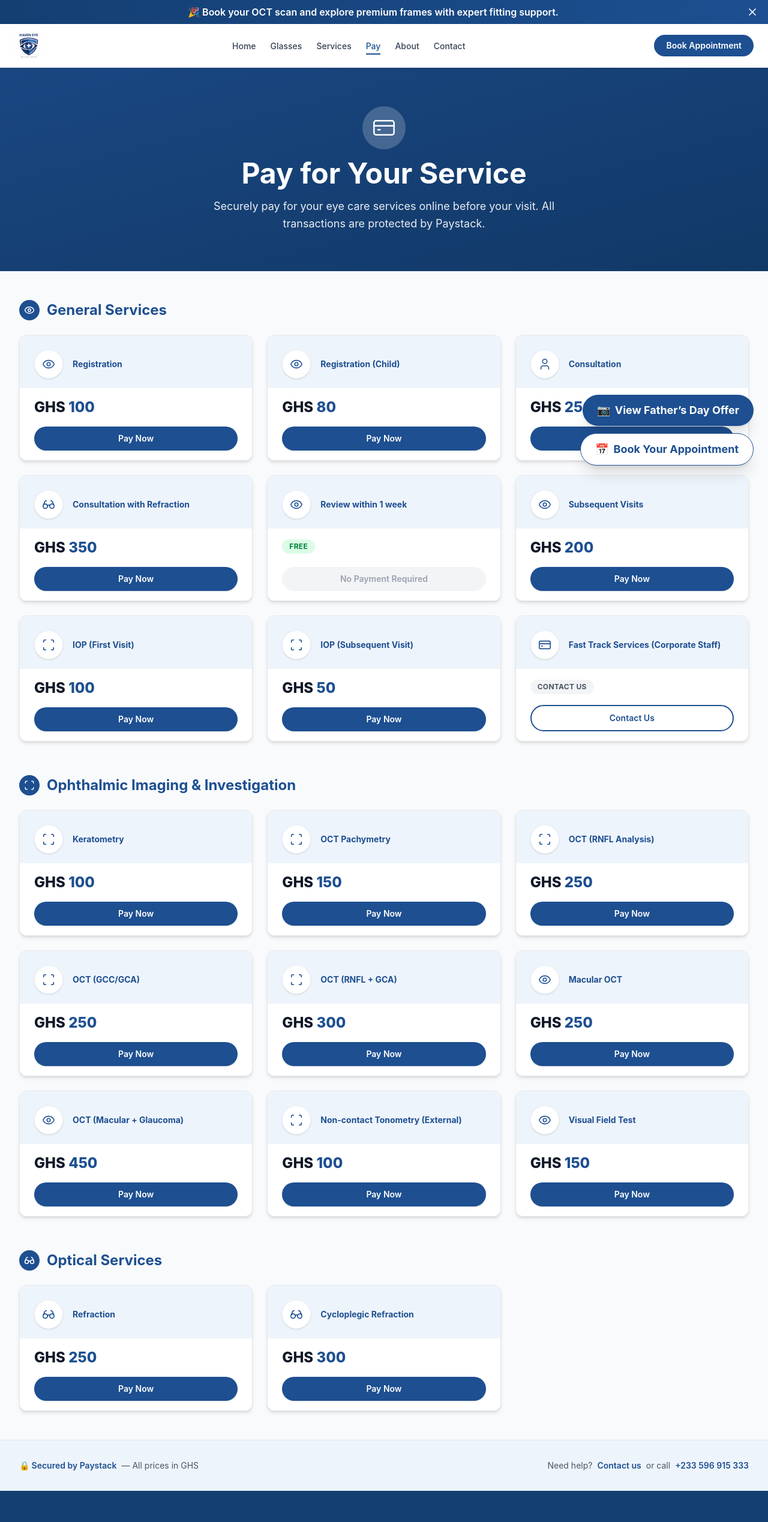
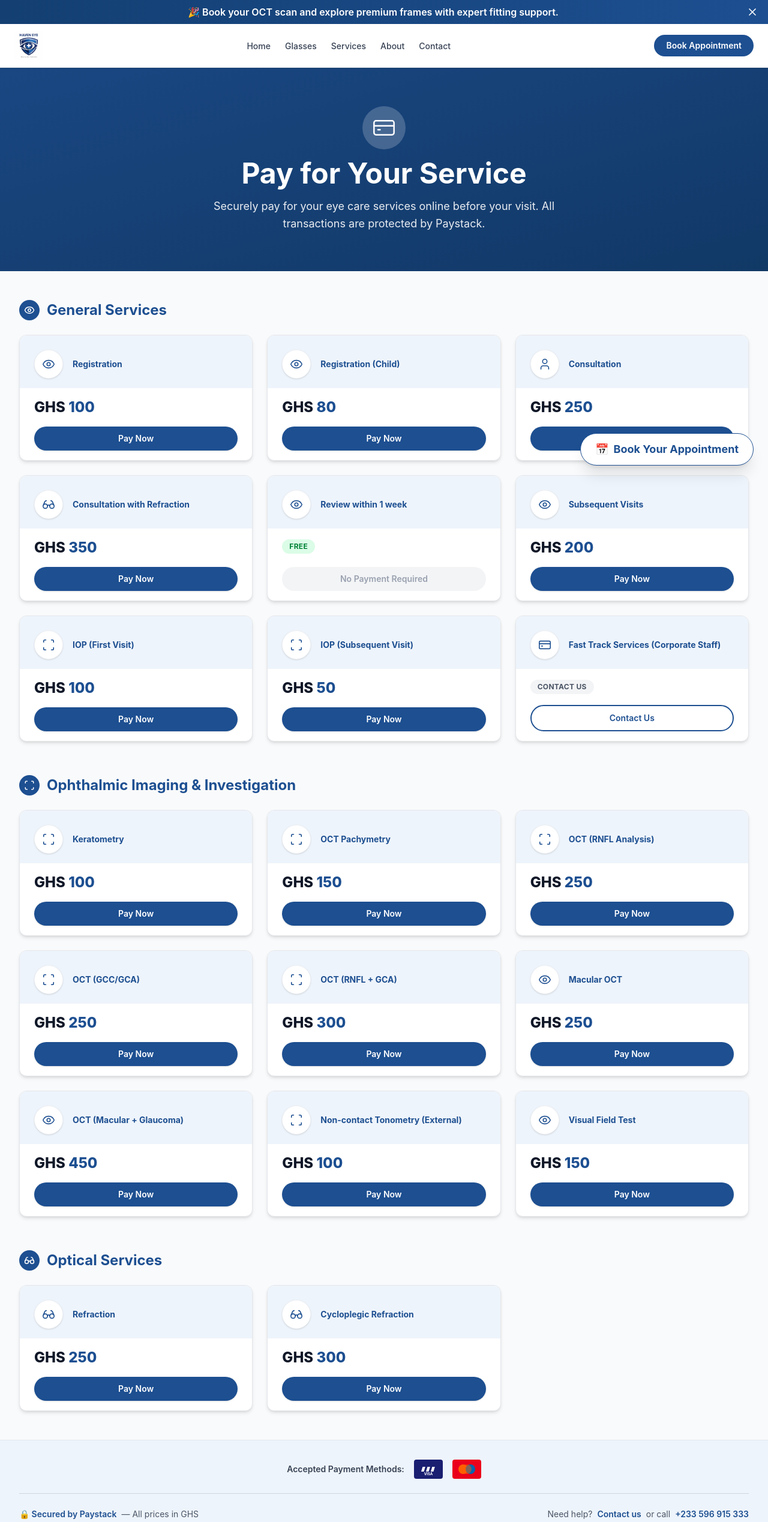
Before and after one commit to Barmoo/haven-eyes-project, a React (Vite) app: page /payment in a window 1280 px wide. Shown: the top 2537 px of the page at 60% size. Built offline with nearby package versions, Linux system fonts and the light colour scheme.

Commit message:
changes added

```diff
--- a/src/components/navbar.jsx
+++ b/src/components/navbar.jsx
@@ -9,7 +9,6 @@ const Navbar = () => {
     { label: 'Home', href: '/' },
     { label: 'Glasses', href: '/glasses' },
     { label: 'Services', href: '/services' },
-    { label: 'Pay', href: '/payment' },
     { label: 'About', href: '/about' },
     { label: 'Contact', href: '/contact' },
   ];
--- a/src/components/payment.jsx
+++ b/src/components/payment.jsx
@@ -409,7 +409,41 @@ const Payment = () => {
 
       {/* ── Bottom note ── */}
       <div className="px-4 sm:px-6 lg:px-8 py-8 bg-[#eef4fb] border-t border-gray-200">
-        <div className="max-w-7xl mx-auto flex flex-col sm:flex-row items-center justify-between gap-4 text-sm text-gray-600">
+        <div className="max-w-7xl mx-auto space-y-4">
+          {/* Payment methods */}
+          <div className="flex items-center justify-center gap-4 mb-6 pb-6 border-b border-gray-300">
+            <span className="text-sm font-semibold text-gray-700">Accepted Payment Methods:</span>
+            {/* Visa */}
+            <svg
+              className="h-8 w-auto"
+              viewBox="0 0 48 32"
+              fill="none"
+              xmlns="http://www.w3.org/2000/svg"
+            >
+              <rect width="48" height="32" rx="4" fill="#1A1F71" />
+              <path d="M12 20L14.4 12H18.8L16.4 20H12Z" fill="#FFFFFF" />
+              <path d="M20 20L22.4 12H26.8L24.4 20H20Z" fill="#FFFFFF" />
+              <path d="M28 20L30.4 12H34.8L32.4 20H28Z" fill="#FFFFFF" />
+              <text x="24" y="26" fontSize="6" fill="#FFFFFF" textAnchor="middle" fontWeight="bold">
+                VISA
+              </text>
+            </svg>
+            {/* Mastercard */}
+            <svg
+              className="h-8 w-auto"
+              viewBox="0 0 48 32"
+              fill="none"
+              xmlns="http://www.w3.org/2000/svg"
+            >
+              <rect width="48" height="32" rx="4" fill="#EB001B" />
+              <circle cx="18" cy="16" r="8" fill="#FF5F00" />
+              <circle cx="30" cy="16" r="8" fill="#0066B2" />
+              <circle cx="24" cy="16" r="8" fill="#FF5F00" opacity="0.5" />
+            </svg>
+          </div>
+
+          {/* Info row */}
+          <div className="flex flex-col sm:flex-row items-center justify-between gap-4 text-sm text-gray-600">
             <div className="flex items-center gap-2">
               <span className="text-[#1d4f91] font-semibold">🔒 Secured by Paystack</span>
               <span>— All prices in GHS</span>
@@ -423,6 +457,7 @@ const Payment = () => {
               <a href="tel:+233596915333" className="text-[#1d4f91] font-semibold hover:underline">
                 +233 596 915 333
               </a>
+            </div>
           </div>
         </div>
       </div>
--- a/src/components/stickyCtaButton.jsx
+++ b/src/components/stickyCtaButton.jsx
@@ -1,17 +1,9 @@
-import React, { useState } from 'react';
+import React from 'react';
 
 const StickyCtaButton = () => {
-  const [showPreview, setShowPreview] = useState(false);
-
   return (
     <>
       <div className="fixed bottom-6 right-6 z-50 flex flex-col items-end gap-3">
-        <button
-          onClick={() => setShowPreview(true)}
-          className="bg-[#1d4f91] text-white font-bold py-3 px-6 rounded-full shadow-xl hover:bg-[#133f72] transition-all duration-300 flex items-center gap-2 text-base sm:text-lg"
-        >
-          <span>📷</span> View Father’s Day Offer
-        </button>
         <a
           href="https://haveneye.simplybook.me/v2/"
           target="_blank"
@@ -21,26 +13,6 @@ const StickyCtaButton = () => {
           <span>📅</span> Book Your Appointment
         </a>
       </div>
-
-      {showPreview && (
-        <div className="fixed inset-0 z-50 flex items-center justify-center bg-slate-950/80 p-4">
-          <div className="relative max-w-5xl w-full rounded-[2rem] overflow-hidden bg-white shadow-2xl">
-            <button
-              onClick={() => setShowPreview(false)}
-              className="absolute top-4 right-4 z-10 inline-flex h-11 w-11 items-center justify-center rounded-full bg-white text-slate-900 shadow-md hover:bg-slate-100 transition"
-              aria-label="Close image preview"
-            >
-              ✕
-            </button>
-            <img
-              src="/images/offers/father's day.jpeg"
-              alt="Father's Day offer preview"
-              className="w-full h-auto max-h-[85vh] object-contain"
-              loading="lazy"
-            />
-          </div>
-        </div>
-      )}
     </>
   );
 };
```
Lines whose indentation alone changed are shown as unchanged.
